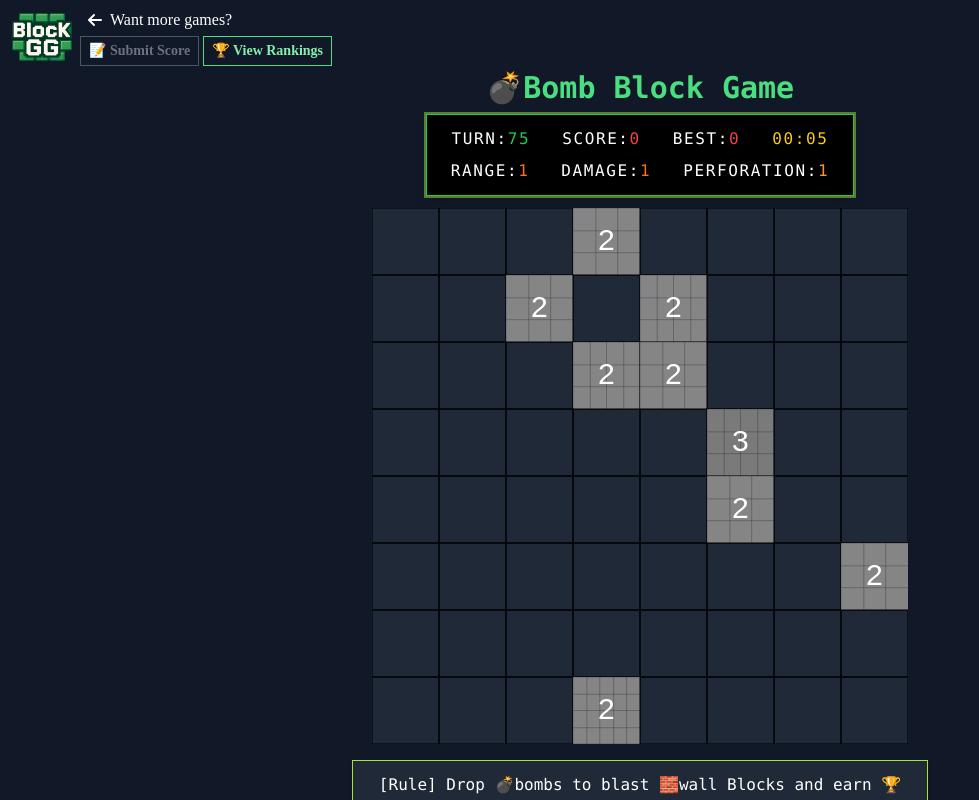
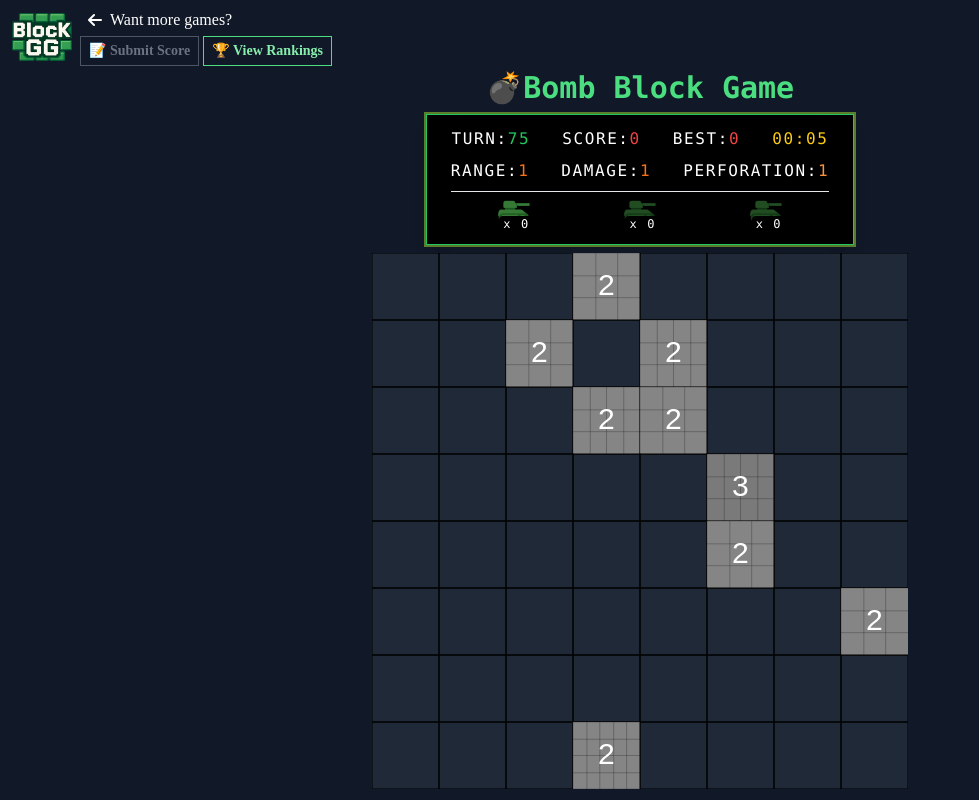
Before and after one commit to YoHaiYo/bomb-block-game-next, a Next.js app: page /bombblock in a window 1280 px wide. Shown: the top 800 px of the page, without its empty margins (0-979 px from the left). Built offline with nearby package versions, Linux system fonts and the light colour scheme; no server answers; a web font is replaced by a local one.

Commit message:
ui 자리 잡음

```diff
--- a/src/app/bombblock/graphics.js
+++ b/src/app/bombblock/graphics.js
@@ -171,8 +171,9 @@ export function drawBomb(ctx, cell, cx, cy, size, damage) {
   ctx.fillText(damage, cxCenter, cyCenter);
 }
 
-const tankImage = new Image();
-tankImage.src = "/img/tank.png"; // public/img/tank.png 위치에 이미지 저장
+// const tankImage = new Image();
+// tankImage.src = "/img/tank.png"; // public/img/tank.png 위치에 이미지 저장
+let tankImage = null;
 export function drawWallBlock(
   ctx,
   cx,
@@ -222,15 +223,23 @@ export function drawWallBlock(
   ctx.fillText(strength, cx + size / 2, cy + size / 2);
 
   // 탱크 아이콘 추가
-  if (isTank && tankImage.complete) {
-    const iconSize = size * 0.8; // 셀보다 살짝 작게
-    const iconX = cx + (size - iconSize) / 2;
-    const iconY = cy + (size - iconSize) / 2;
+  if (isTank) {
+    // 클라이언트에서만 생성
+    if (typeof window !== "undefined") {
+      if (!tankImage) {
+        tankImage = new window.Image();
+        tankImage.src = "/img/tank.png";
+      }
 
-    // 🔹 불투명도 설정
-    ctx.save(); // 현재 상태 저장
-    ctx.globalAlpha = 0.8; // 불투명하게
-    ctx.drawImage(tankImage, iconX, iconY, iconSize, iconSize);
-    ctx.restore(); // 이전 상태로 복원
+      // 다 그려졌으면 사용
+      if (tankImage.complete) {
+        const iconSize = size * 0.8;
+        const iconX = cx + (size - iconSize) / 2;
+        const iconY = cy + (size - iconSize) / 2;
+        ctx.globalAlpha = 0.7;
+        ctx.drawImage(tankImage, iconX, iconY, iconSize, iconSize);
+        ctx.globalAlpha = 1;
+      }
+    }
   }
 }
--- a/src/app/bombblock/page.jsx
+++ b/src/app/bombblock/page.jsx
@@ -52,6 +52,13 @@ export default function Page() {
   const [message, setMessage] = useState("");
   const [showRankingList, setShowRankingList] = useState(false);
   const [selectedUpgrade, setSelectedUpgrade] = useState(null);
+
+  const [ownedTankBlocks, setOwnedTankBlocks] = useState([]);
+  const [ownedSpecialWeapons, setOwnedSpecialWeapons] = useState({
+    tank: 0,
+    bomber: 0,
+    nuke: 0,
+  });
 
   // 🔹 캔버스 크기 자동 조정
   const resizeCanvas = () => {
@@ -217,6 +224,15 @@ export default function Page() {
 
           const wasDestroyed = neighbor.obstacle <= 0;
           if (wasDestroyed) {
+            // 💥 탱크블럭 파괴되었을 때
+            if (neighbor.isTank) {
+              setOwnedSpecialWeapons((prev) => ({
+                ...prev,
+                tank: prev.tank + 1,
+              }));
+              // 고유 ID로 추가
+            }
+            neighbor.isTank = false;
             neighbor.obstacle = null;
           }
 
@@ -504,7 +520,7 @@ export default function Page() {
         💣Bomb Block Game
       </h2>
       {/* 점수판  */}
-      <div className="mb-3">
+      <div className="mb-2">
         <div className="bg-black text-white font-mono tracking-widest px-6 py-3  border border-green-500 shadow-lg ring-2 ring-lime-400 ring-opacity-50 text-center space-y-2">
           <div className="flex justify-center gap-8 text-lgxxx text-xs sm:text-base">
             <span>
@@ -529,6 +545,47 @@ export default function Page() {
             <span>
               PERFORATION:<span className="text-orange-400">{perforation}</span>
             </span>
+          </div>
+
+          <hr />
+
+          {/* 특수폭탄 선택*/}
+          <div className="flex justify-around !mt-0">
+            {/* 탱크폭탄 */}
+            <div className="relative w-10 h-10 ">
+              <img
+                src="/img/tank.png"
+                alt="Tank Bomb"
+                className="w-full h-full object-contain opacity-80"
+              />
+              <span className="absolute bottom-0 right-0 text-xs bg-black text-white px-1 rounded">
+                x {ownedSpecialWeapons.tank || 0}
+              </span>
+            </div>
+
+            {/* 폭격기 */}
+            <div className="relative w-10 h-10">
+              <img
+                src="/img/tank.png"
+                alt="Bomber"
+                className="w-full h-full object-contain opacity-50"
+              />
+              <span className="absolute bottom-0 right-0 text-xs bg-black text-white px-1 rounded">
+                x {ownedSpecialWeapons.bomber || 0}
+              </span>
+            </div>
+
+            {/* 핵폭탄 */}
+            <div className="relative w-10 h-10">
+              <img
+                src="/img/tank.png"
+                alt="Nuke"
+                className="w-full h-full object-contain opacity-50"
+              />
+              <span className="absolute bottom-0 right-0 text-xs bg-black text-white px-1 rounded">
+                x {ownedSpecialWeapons.nuke || 0}
+              </span>
+            </div>
           </div>
         </div>
       </div>
--- a/src/app/component/BodyWrapper.js
+++ b/src/app/component/BodyWrapper.js
@@ -6,7 +6,7 @@ export default function BodyWrapper({ children }) {
   const pathname = usePathname();
 
   const bodyClass = pathname?.startsWith("/bombblock")
-    ? "overflow-y-hidden md:overflow-y-auto"
+    ? "overflow-y-hiddenXXX md:overflow-y-autoXXX"
     : "";
 
   return <body className={bodyClass}>{children}</body>;
```
